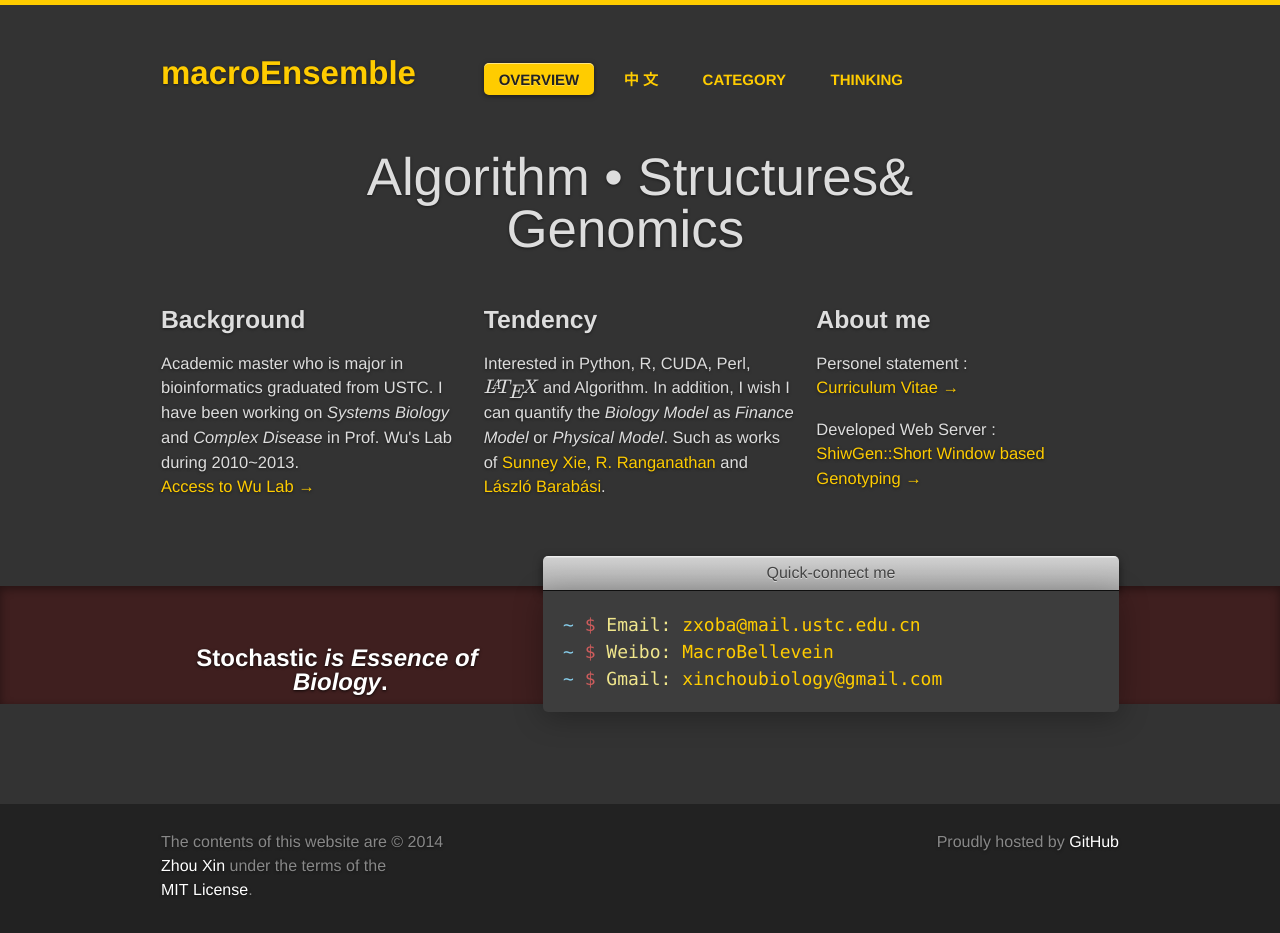
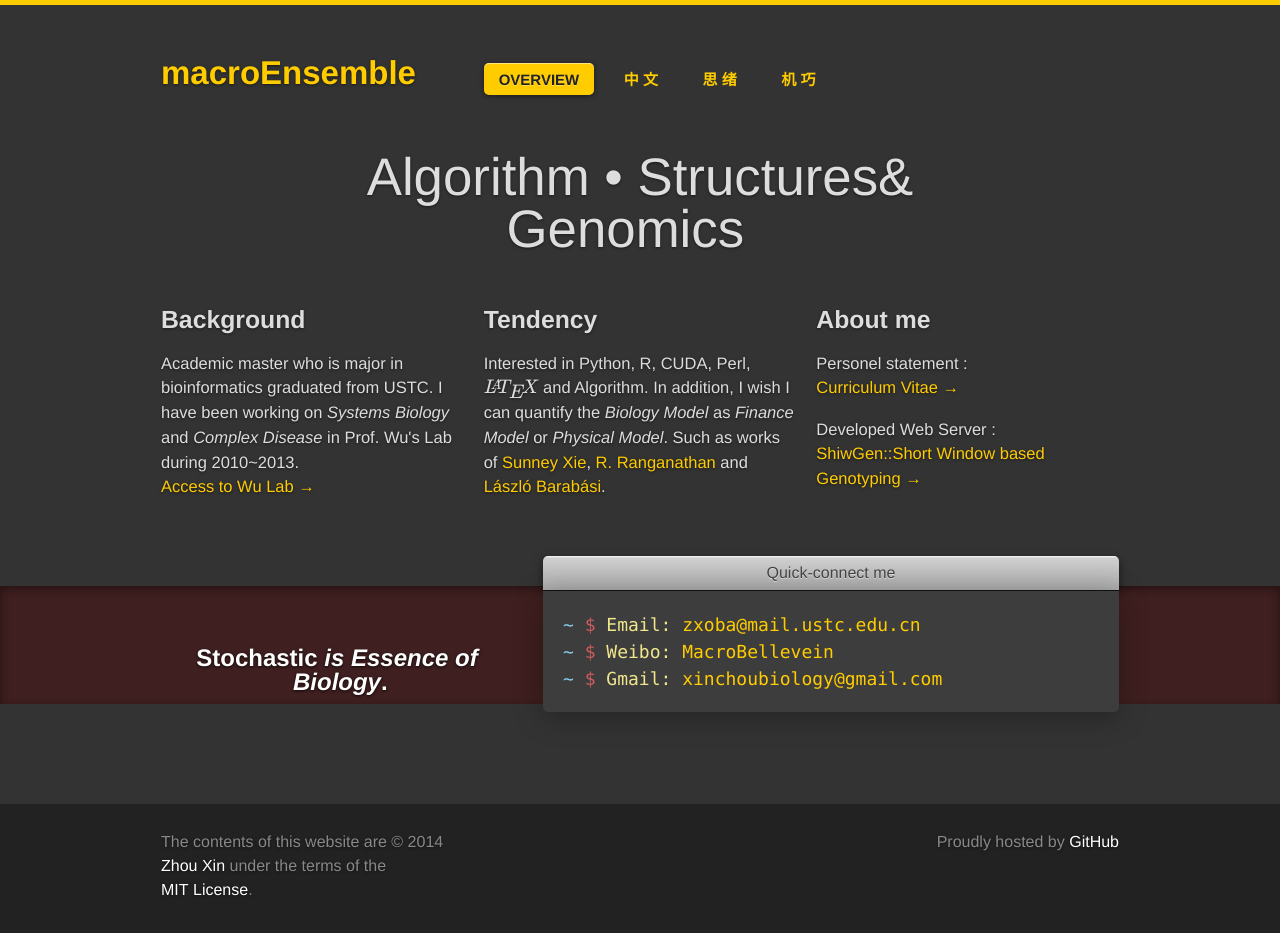
Before and after one commit to xinchoubiology/macroEnsemble, a Jekyll site: the page built from index.html, in a window 1280 px wide. Built offline with Jekyll 4.4.1, drawn with Linux system fonts in a browser that asks for light colours; some web fonts are replaced; formulas are drawn with MathJax 3.

Commit message:
page name correct

```diff
--- a/_includes/primary-nav-items.html
+++ b/_includes/primary-nav-items.html
@@ -6,9 +6,9 @@
       <a href="{{ site.baseurl }}/chinese/", style="font-size:15px" >中&nbsp;文</a>
   </li>
   <li class="{% if page.url contains '/docs/' %}current{% endif %}">
-    <a href="{{ site.baseurl }}/docs/home/", style="font-size:15px" >Category</a>
+    <a href="{{ site.baseurl }}/docs/home/", style="font-size:15px" >思&nbsp;绪</a>
   </li>
   <li class="{% if page.author %}current{% endif %}">
-    <a href="{{ site.baseurl }}/news/", style="font-size:15px" >Thinking</a>
+    <a href="{{ site.baseurl }}/news/", style="font-size:15px" >机&nbsp;巧</a>
   </li>
 </ul>
```
